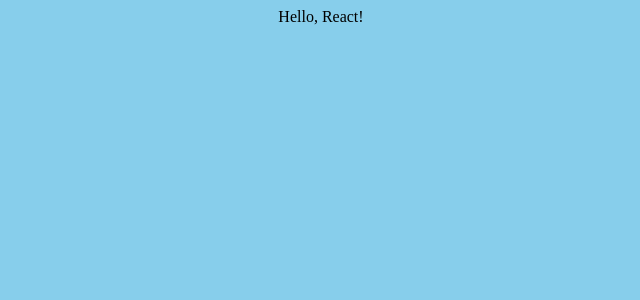
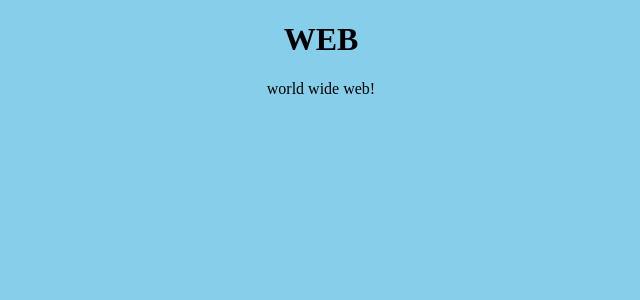
Before and after one commit to paranpiano/AppBakeHouse.Home, a React (Create React App) app: page / in a window 1280 px wide. Shown: the top 300 px of the page, without its empty margins (319-959 px from the left). Built offline with nearby package versions, Linux system fonts and the light colour scheme.

Commit message:
Subject Component - Header Tag

```diff
--- a/public/pureIndex.html
+++ b/public/pureIndex.html
@@ -1,10 +1,7 @@
 <html>
     <body>
 
-        <header>
-            <h1>WEB</h1>
-            world wide web!
-        </header>
+
 
         <!-- header, nave, article, component 들을 대체해서 쓸 수 있다면
         React를 사용해보자  -->
--- a/src/App.js
+++ b/src/App.js
@@ -1,10 +1,21 @@
-import logo from './logo.svg';
+import React , { Component } from 'react'
 import './App.css';
+
+class Subject extends Component {
+   render() {
+    return(
+      <header>
+        <h1>WEB</h1>
+        world wide web!
+      </header>
+    );
+  }
+}
 
 function App() {
   return (
     <div className="App">
-      Hello, React!
+      <Subject></Subject>
     </div>
   );
 }
```
